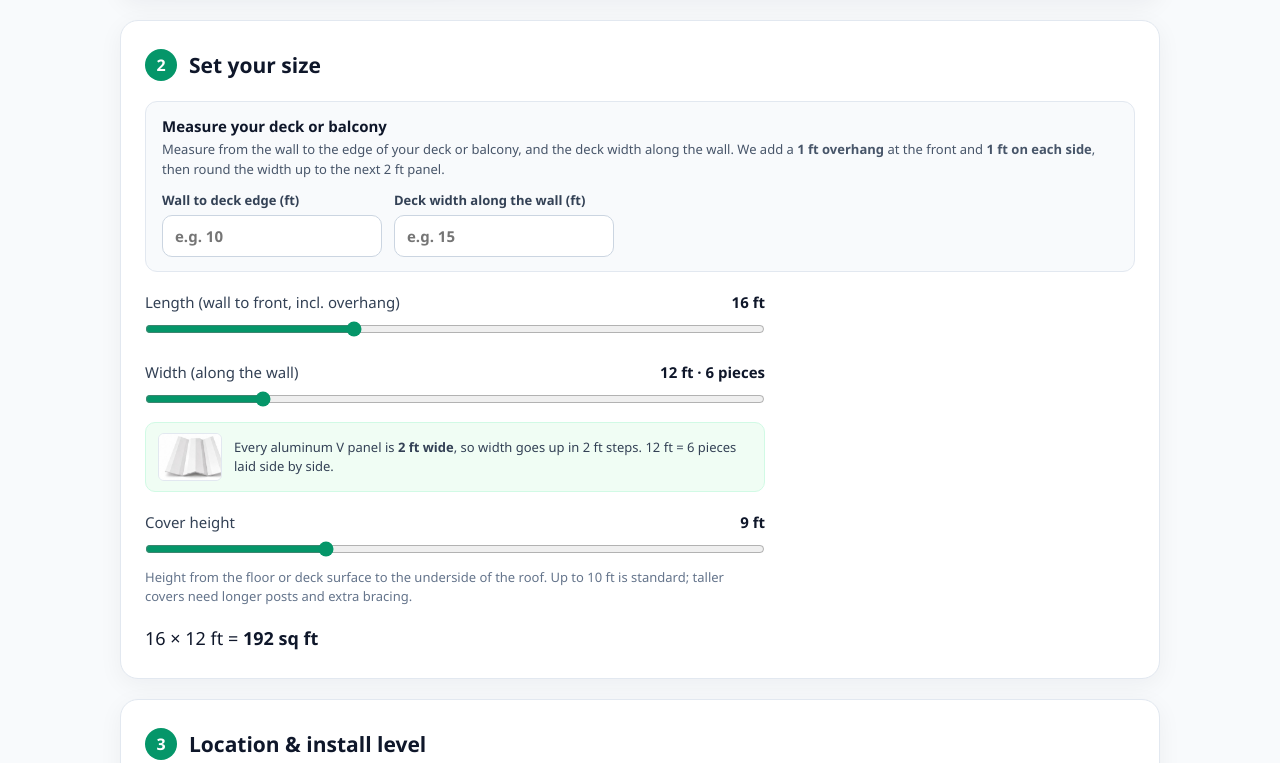
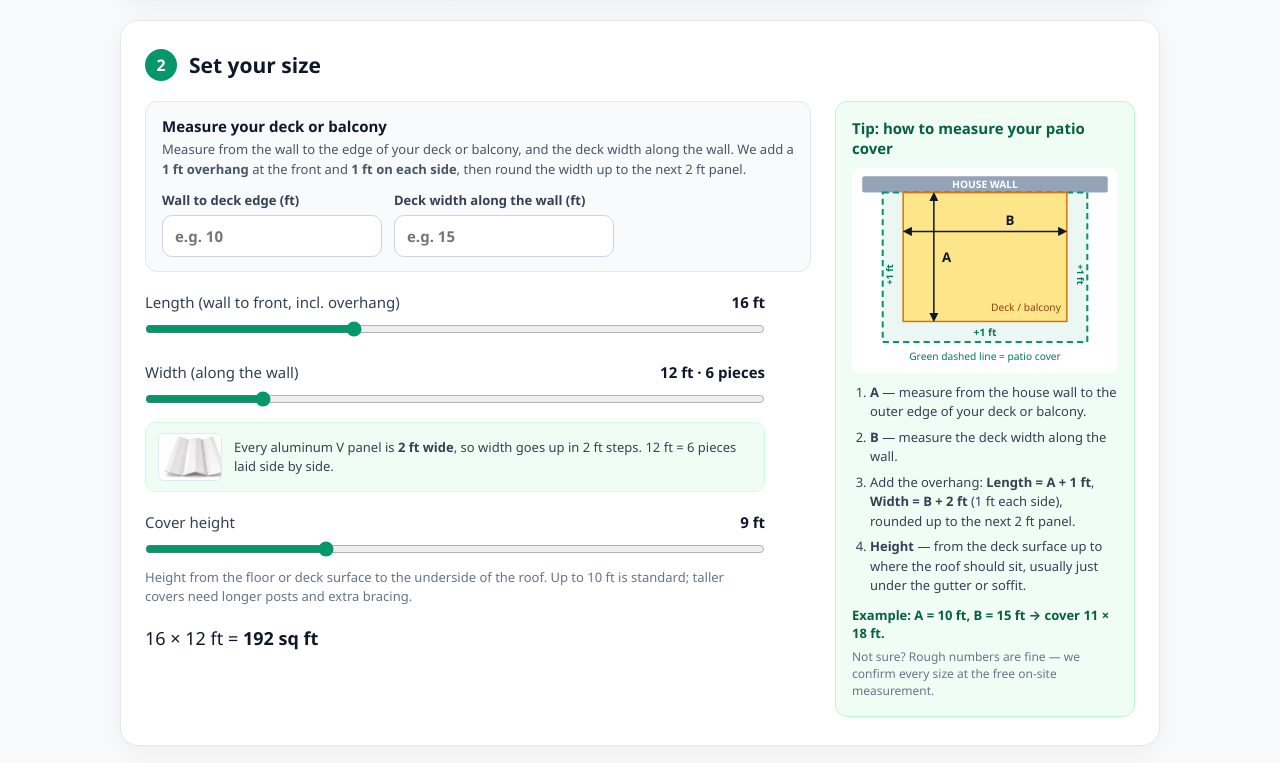
Before and after one commit to chrisyin888/askpatioai-frontend, a Vue app: page /instant-quote in a window 1280 px wide. Shown: the part 737-1500 px from the top of the page. Built offline with nearby package versions, Linux system fonts and the light colour scheme.

Commit message:
Instant quote: add 'how to measure your patio cover' tip with diagram
Co-authored-by: Cursor <cursoragent@cursor.com>

```diff
--- a/src/views/InstantQuote.vue
+++ b/src/views/InstantQuote.vue
@@ -39,6 +39,8 @@
 
     <section class="iq-panel">
       <h2 class="iq-step-title"><span class="iq-step-num">2</span> Set your size</h2>
+      <div class="iq-size-grid">
+      <div class="iq-size-main">
       <div class="iq-measure">
         <p class="iq-measure-title">Measure your deck or balcony</p>
         <p class="iq-measure-rule">
@@ -106,6 +108,43 @@
           </p>
         </div>
         <p class="iq-sqft">{{ length }} × {{ width }} ft = <strong>{{ sqft }} sq ft</strong></p>
+      </div>
+      </div>
+
+      <aside class="iq-tip" aria-labelledby="iq-tip-title">
+        <p id="iq-tip-title" class="iq-tip-title">Tip: how to measure your patio cover</p>
+        <svg class="iq-tip-diagram" viewBox="0 0 260 200" role="img" aria-label="Top view: house wall, deck, and cover with 1 ft overhang on the front and both sides">
+          <defs>
+            <marker id="iq-arrow" viewBox="0 0 10 10" refX="5" refY="5" markerWidth="6" markerHeight="6" orient="auto-start-reverse">
+              <path d="M0,0 L10,5 L0,10 z" fill="#0f172a" />
+            </marker>
+          </defs>
+          <rect x="10" y="8" width="240" height="16" rx="2" fill="#94a3b8" />
+          <text x="130" y="20" text-anchor="middle" font-size="10" font-weight="700" fill="#fff">HOUSE WALL</text>
+          <rect x="30" y="24" width="200" height="146" fill="rgba(5,150,105,0.08)" stroke="#059669" stroke-width="2" stroke-dasharray="6 4" />
+          <rect x="50" y="24" width="160" height="126" fill="#fde68a" stroke="#d97706" stroke-width="1.5" />
+          <text x="170" y="140" text-anchor="middle" font-size="10" fill="#92400e">Deck / balcony</text>
+          <line x1="80" y1="28" x2="80" y2="146" stroke="#0f172a" stroke-width="1.5" marker-start="url(#iq-arrow)" marker-end="url(#iq-arrow)" />
+          <text x="88" y="92" font-size="13" font-weight="800" fill="#0f172a">A</text>
+          <line x1="54" y1="62" x2="206" y2="62" stroke="#0f172a" stroke-width="1.5" marker-start="url(#iq-arrow)" marker-end="url(#iq-arrow)" />
+          <text x="150" y="56" font-size="13" font-weight="800" fill="#0f172a">B</text>
+          <text x="130" y="164" text-anchor="middle" font-size="10" font-weight="700" fill="#047857">+1 ft</text>
+          <text x="40" y="104" text-anchor="middle" font-size="9" font-weight="700" fill="#047857" transform="rotate(-90 40 104)">+1 ft</text>
+          <text x="220" y="104" text-anchor="middle" font-size="9" font-weight="700" fill="#047857" transform="rotate(90 220 104)">+1 ft</text>
+          <text x="130" y="188" text-anchor="middle" font-size="10" fill="#047857">Green dashed line = patio cover</text>
+        </svg>
+        <ol class="iq-tip-steps">
+          <li><strong>A</strong> — measure from the house wall to the outer edge of your deck or balcony.</li>
+          <li><strong>B</strong> — measure the deck width along the wall.</li>
+          <li>
+            Add the overhang: <strong>Length = A + 1 ft</strong>, <strong>Width = B + 2 ft</strong>
+            (1 ft each side), rounded up to the next {{ panelWidthFt }} ft panel.
+          </li>
+          <li><strong>Height</strong> — from the deck surface up to where the roof should sit, usually just under the gutter or soffit.</li>
+        </ol>
+        <p class="iq-tip-example">Example: A = 10 ft, B = 15 ft → cover 11 × 18 ft.</p>
+        <p class="iq-tip-note">Not sure? Rough numbers are fine — we confirm every size at the free on-site measurement.</p>
+      </aside>
       </div>
     </section>
 
@@ -712,6 +751,56 @@ export default {
 .iq-sliders {
   max-width: 620px;
 }
+.iq-size-grid {
+  display: grid;
+  grid-template-columns: minmax(0, 1fr) 300px;
+  gap: 24px;
+  align-items: start;
+}
+.iq-tip {
+  position: sticky;
+  top: 16px;
+  padding: 16px;
+  border: 1px solid #bbf7d0;
+  border-radius: 12px;
+  background: #f0fdf4;
+}
+.iq-tip-title {
+  margin: 0 0 10px;
+  font-size: 15px;
+  font-weight: 800;
+  color: #065f46;
+}
+.iq-tip-diagram {
+  display: block;
+  width: 100%;
+  height: auto;
+  margin-bottom: 10px;
+  border-radius: 8px;
+  background: #fff;
+}
+.iq-tip-steps {
+  margin: 0 0 10px;
+  padding-left: 18px;
+  font-size: 13px;
+  line-height: 1.5;
+  color: #334155;
+}
+.iq-tip-steps li {
+  margin-bottom: 6px;
+}
+.iq-tip-example {
+  margin: 0 0 6px;
+  font-size: 13px;
+  font-weight: 700;
+  color: #065f46;
+}
+.iq-tip-note {
+  margin: 0;
+  font-size: 12px;
+  line-height: 1.45;
+  color: #64748b;
+}
 .iq-slider-row {
   margin-bottom: 20px;
 }
@@ -1108,6 +1197,7 @@ export default {
 
 @media (max-width: 760px) {
   .iq-cards,
+  .iq-size-grid,
   .iq-floors,
   .iq-estimate-grid {
     grid-template-columns: 1fr;
```
